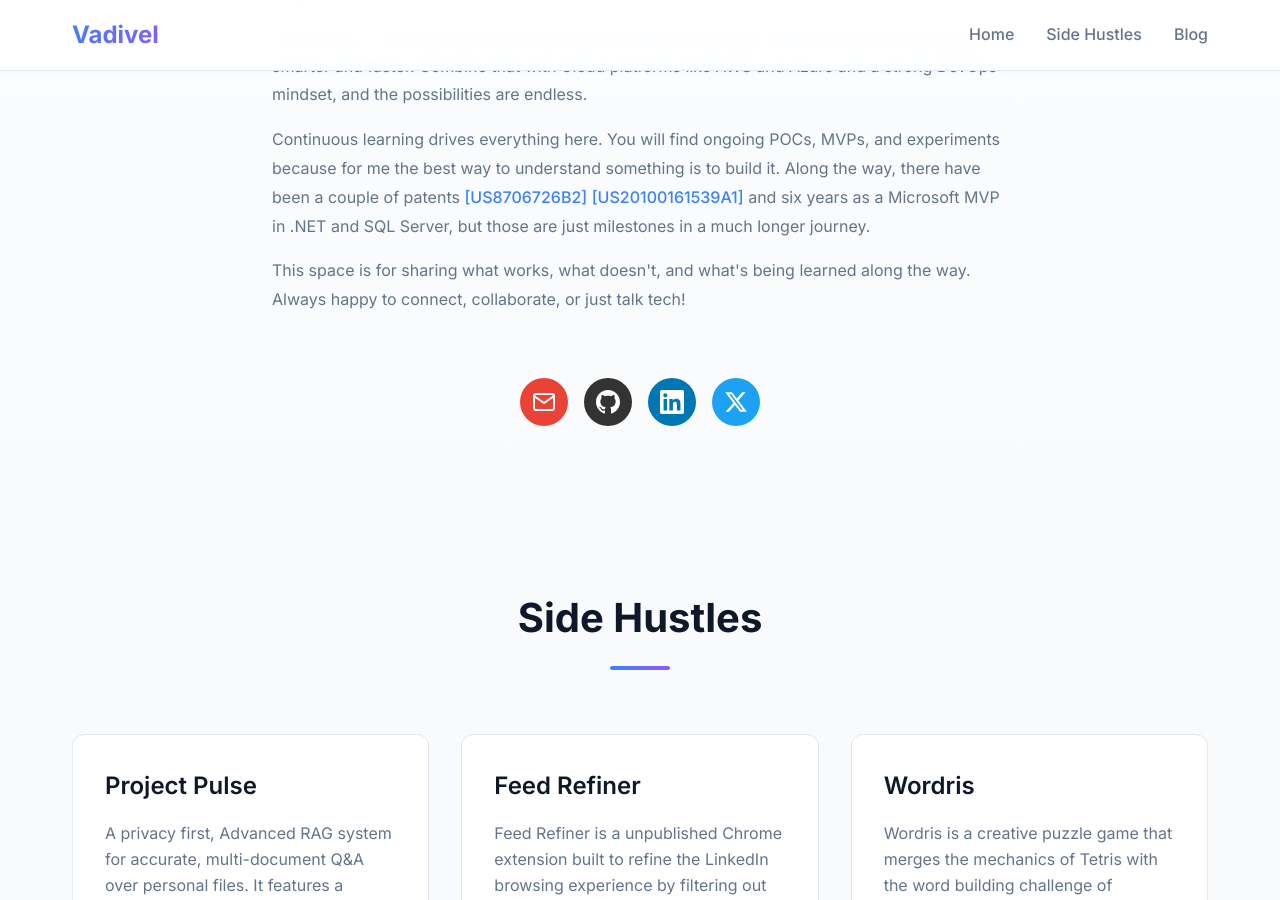
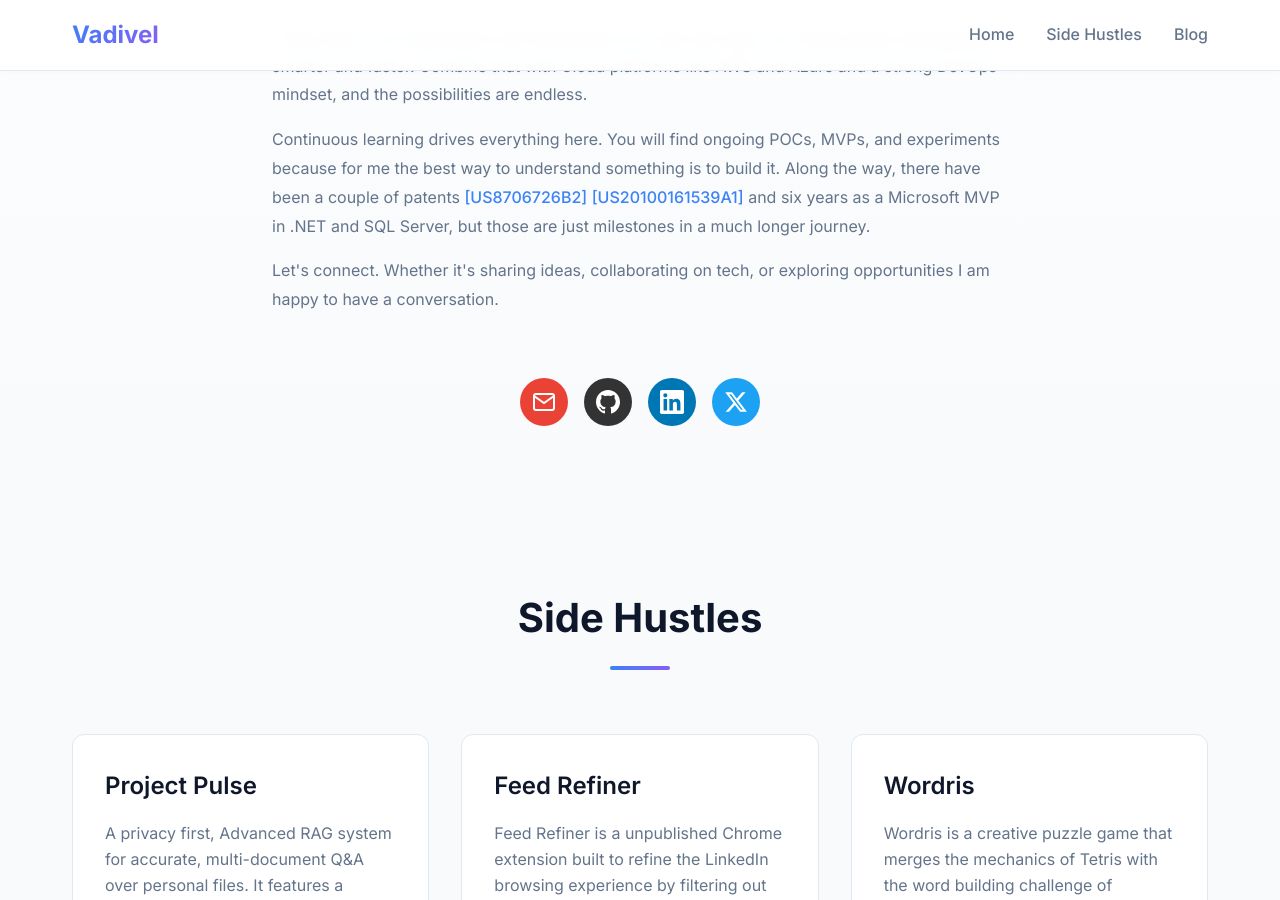
Before and after one commit to vmvadivel/vmvadivel.github.io, a Jekyll site: the page built from index.html, in a window 1280 px wide and 900 px high, scrolled down 708 px. Built offline with Jekyll 4.4.1, drawn with Linux system fonts in a browser that asks for light colours.

Commit message:
fix bio updated

```diff
--- a/_data/personal.yml
+++ b/_data/personal.yml
@@ -9,7 +9,7 @@ bio: |
 
   I love taking ideas from zero to launch, scaling them fast, and experimenting along the way. You will see POCs, MVPs, and lessons learned here because for me, the best way to understand something is to build it. Along the way, there have been a couple of patents and six years as a Microsoft MVP in .NET and SQL Server, but those are just milestones in a much longer journey.
 
-  This space is for sharing what works, what doesn't, and what's being learned along the way. Always happy to connect, collaborate, or just talk tech!
+  Let's connect. Whether it's sharing ideas, collaborating on tech, or exploring opportunities I am happy to have a conversation.
 
 # Profile photo
 photo: "/assets/img/profile.jpg"
```
